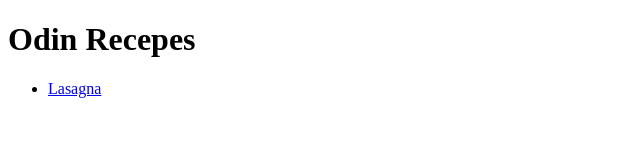
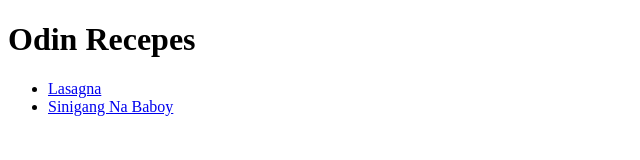
Before and after one commit to rnzfrb/odin-recipes, a plain HTML site: page index.html in a window 1280 px wide. Shown: the whole page, without its empty margins (0-640 px from the left). Drawn offline with Linux system fonts and the light colour scheme.

Commit message:
Added sinigang_na_baboy.html

```diff
--- a/index.html
+++ b/index.html
@@ -10,6 +10,7 @@
     <h1>Odin Recepes</h1>
     <ul>
         <li><a href="recipes/lasagna.html">Lasagna</a></li>
+        <li><a href="recipes/sinigang_na_baboy.html">Sinigang Na Baboy</a></li>
     </ul>
 </body>
 </html>
```
